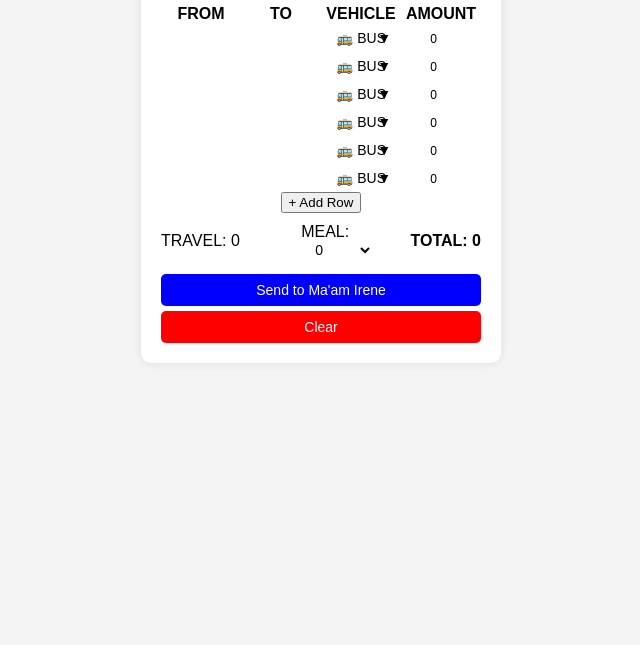
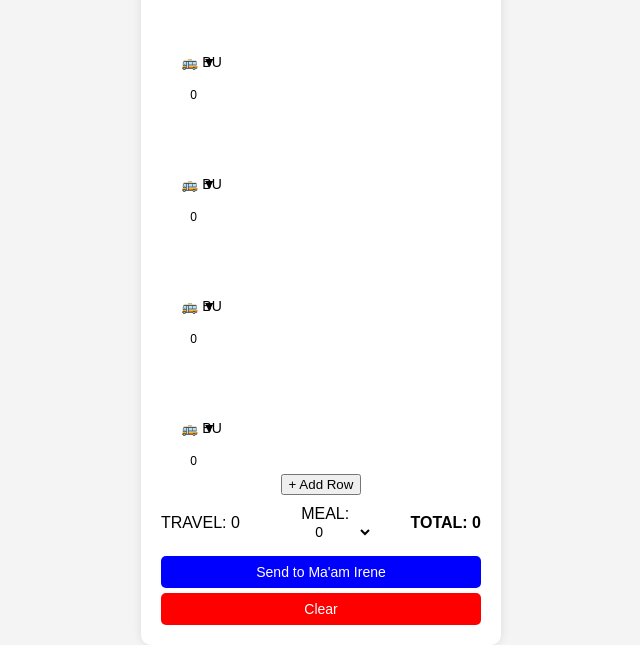
Before and after one commit to dandan-187/LIQUIDATION-MONITORING-SYSTEM-DANTER, a plain HTML site: page index.html in a window 1280 px wide. Shown: the part 282-927 px from the top of the page, without its empty margins (319-959 px from the left). Before the commit the page ends 816 px from the top, so only its background shows below. Drawn offline with Linux system fonts and the light colour scheme.

Commit message:
Update style.css

```diff
--- a/style.css
+++ b/style.css
@@ -20,3 +20,37 @@ input {
   width: 100%;
   box-sizing: border-box;
 }
+
+td {
+    padding: 5px;
+    text-align: center;
+    border: none;
+    display: flex;
+    align-items: center;
+    justify-content: center;
+}
+
+.vehicle-container {
+    display: flex;
+    align-items: center;
+    justify-content: center;
+    width: 40px;
+}
+
+.vehicle-select {
+    width: 35px;
+    height: 30px;
+    font-size: 22px;
+    border: none;
+    background: transparent;
+    appearance: none;
+    text-align: center;
+}
+
+.amount-input {
+    width: 30px;
+    font-size: 14px;
+    text-align: center;
+    border: none;
+    background: transparent;
+}
```
